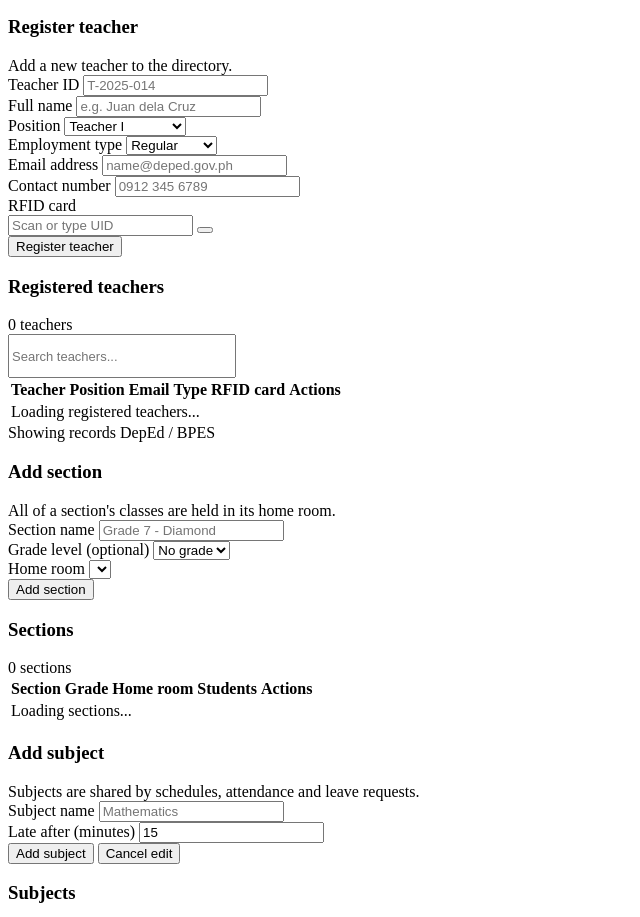
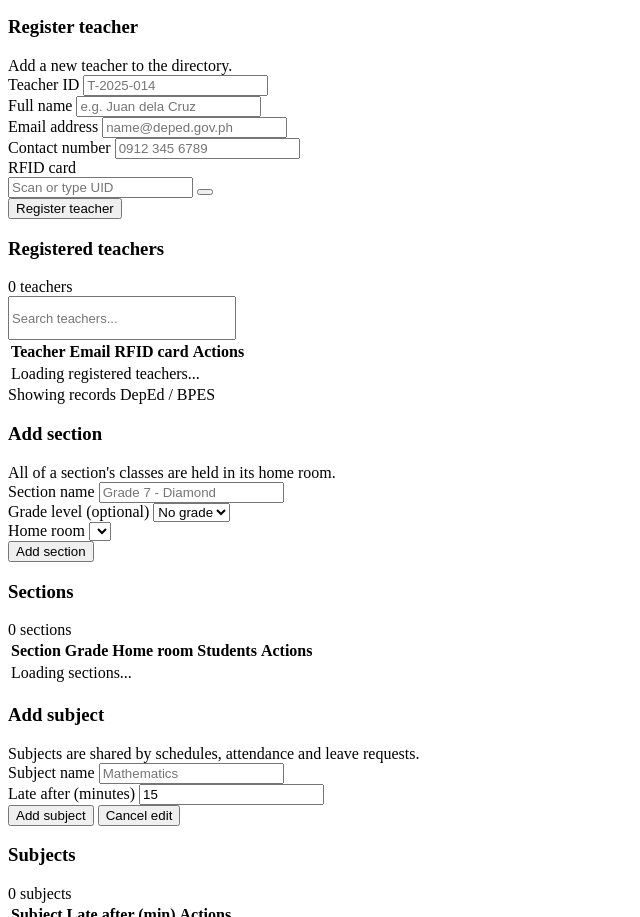
Before and after one commit to cydmgy/BPES_Attendance_System, a website: page frontend/pages/admin.html in a window 1280 px wide. Shown: the part 2336-3253 px from the top of the page, without its empty margins (0-640 px from the left). Drawn offline with Linux system fonts and the light colour scheme.

Commit message:
chore: remove unused teacher Position and Employment type fields

```diff
--- a/backend/src/routes/teachers.js
+++ b/backend/src/routes/teachers.js
@@ -44,7 +44,7 @@ router.get('/', auth, adminOnly, async (req, res) => {
 // POST /api/teachers — Add new teacher
 router.post('/', auth, adminOnly, async (req, res) => {
   try {
-    const { full_name, email, role = 'instructor', rfid_uid } = req.body;
+    const { full_name, email, rfid_uid } = req.body;
 
     if (!full_name || !email) {
       return res.status(400).json({ error: 'Full name and email are required' });
@@ -58,7 +58,6 @@ router.post('/', auth, adminOnly, async (req, res) => {
       rfid_uid: rfid.value,
       full_name: full_name.trim(),
       email: email.trim().toLowerCase(),
-      role: role === 'admin' ? 'admin' : 'instructor',
       password_hash: await hashPassword(password)
     };
 
@@ -93,11 +92,10 @@ router.put('/:id', auth, async (req, res) => {
       return res.status(403).json({ error: 'Permission denied' });
     }
 
-    const { full_name, email, role, password, rfid_uid } = req.body;
+    const { full_name, email, password, rfid_uid } = req.body;
     const updates = {};
     if (full_name !== undefined) updates.full_name = full_name.trim();
     if (email !== undefined)     updates.email = email.trim().toLowerCase();
-    if (role !== undefined && req.user?.role === 'admin') updates.role = role;
     if (password !== undefined) {
       // A teacher changes their own password in Settings (it checks the current one); here only an admin resets it.
       if (req.user?.role !== 'admin') return res.status(403).json({ error: 'Change your password in Settings' });
--- a/frontend/pages/admin.html
+++ b/frontend/pages/admin.html
@@ -384,29 +384,6 @@
                   <input type="text" id="tch-name-input" class="bpes-input" placeholder="e.g. Juan dela Cruz" required>
                 </div>
 
-                <div class="row g-2">
-                  <div class="col-6">
-                    <div class="bpes-form-group">
-                      <label for="tch-position-input" class="bpes-label">Position</label>
-                      <select id="tch-position-input" class="bpes-select">
-                        <option value="Teacher I">Teacher I</option>
-                        <option value="Teacher II">Teacher II</option>
-                        <option value="Teacher III">Teacher III</option>
-                        <option value="Master Teacher I">Master Teacher I</option>
-                      </select>
-                    </div>
-                  </div>
-                  <div class="col-6">
-                    <div class="bpes-form-group">
-                      <label for="tch-type-input" class="bpes-label">Employment type</label>
-                      <select id="tch-type-input" class="bpes-select">
-                        <option value="Regular">Regular</option>
-                        <option value="Contractual">Contractual</option>
-                        <option value="Part-time">Part-time</option>
-                      </select>
-                    </div>
-                  </div>
-                </div>
 
                 <div class="bpes-form-group">
                   <label for="tch-email-input" class="bpes-label">Email address</label>
@@ -453,9 +430,7 @@
                   <thead>
                     <tr>
                       <th>Teacher</th>
-                      <th>Position</th>
                       <th>Email</th>
-                      <th class="d-none d-xxl-table-cell">Type</th>
                       <th>RFID card</th>
                       <th>Actions</th>
                     </tr>
```
Also changed, not shown: frontend/index.html (+1 -1 lines), frontend/js/admin.js (+3 -8 lines).
